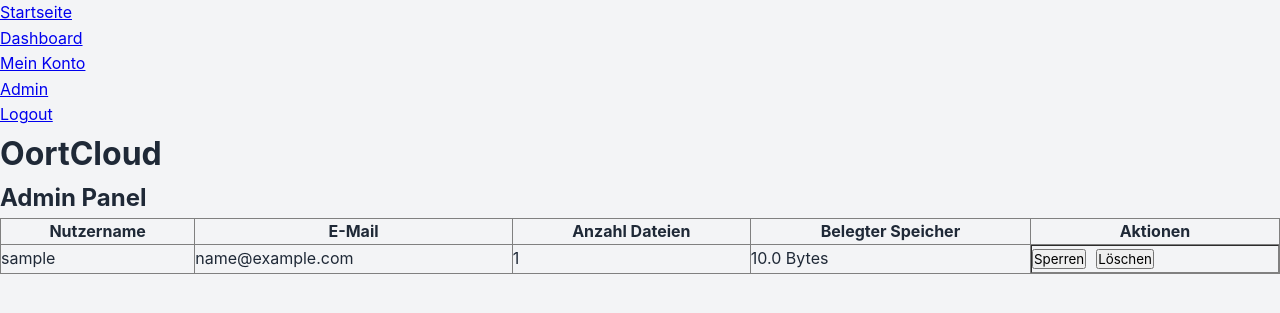
After one commit to Chris768356/OortCloud, a Flask app: page /admin/ in a window 1280 px wide. The commit adds this page. Shown: the top 313 px of the page. Run offline with Flask 3, Linux system fonts and the light colour scheme; a user stored in the database is signed in; tables that the repository leaves empty hold one stand-in row (values such as "Sample post"); some libraries are stand-ins or nearby versions.

Commit message:
Admin finished

```diff
--- a/CloudApp/__init__.py
+++ b/CloudApp/__init__.py
@@ -3,7 +3,7 @@ from flask import Flask , render_template, flash, redirect , url_for, request
 from werkzeug.exceptions import RequestEntityTooLarge
 from CloudApp.extensions import db, csrf, login_manager, limiter, migrate
 from flask_wtf.csrf import CSRFError
-
+from CloudApp.services.utils import format_bytes
 
 
 def create_app(test_config=None):
@@ -17,6 +17,8 @@ def create_app(test_config=None):
         app.config.from_pyfile('config.py', silent=False)
     else:
         app.config.from_mapping(test_config)
+
+    app.jinja_env.filters['format_bytes'] = format_bytes
 
     db.init_app(app)
     login_manager.init_app(app)
@@ -38,7 +40,6 @@ def create_app(test_config=None):
         response.headers['X-XSS-Protection'] = '1; mode=block'
         response.headers['Referrer-Policy'] = 'strict-origin-when-cross-origin'
         response.headers['Content-Security-Policy'] = "default-src 'self'; style-src 'self' 'unsafe-inline';"
-
         # Erst aktivieren, wenn Server wirklich ein SSL-Zertifikat hat!
         # HSTS (Strict-Transport-Security): Zwingt den Browser, für 1 Jahr nur noch HTTPS zu nutzen
         # response.headers['Strict-Transport-Security'] = 'max-age=31536000; includeSubDomains'
@@ -77,7 +78,8 @@ def create_app(test_config=None):
     app.register_blueprint(dashboard_bp, url_prefix = "/dashboard")
     from CloudApp.routes.profile import profile_bp
     app.register_blueprint(profile_bp, url_prefix = "/profile")
-
+    from CloudApp.routes.admin import admin_bp
+    app.register_blueprint(admin_bp, url_prefix = "/admin")
 
     from CloudApp.models.user import User
     from CloudApp.models.file import File
--- a/CloudApp/routes/admin.py
+++ b/CloudApp/routes/admin.py
@@ -1,6 +1,12 @@
-from flask import Blueprint, render_template, request, url_for, redirect, current_app
+from flask import Blueprint, render_template, request, url_for, redirect, current_app, flash
 from flask_login import login_required, current_user
+from CloudApp.models.user import User
+from CloudApp.models.file import File
+from CloudApp.extensions import db
 from CloudApp.services.utils import admin_required
+from sqlalchemy import func
+import os
+import shutil
 
 admin_bp = Blueprint("admin", __name__)
 
@@ -8,4 +14,55 @@ admin_bp = Blueprint("admin", __name__)
 @login_required
 @admin_required
 def admin_dashboard():
-    pass
+
+    data = db.session.query(User, func.count(File.id), func.sum(File.file_size)).outerjoin(File).group_by(User.id).all()
+
+    return render_template("admin.html", data = data)
+
+
+
+@admin_bp.route("/toggle_lock/<int:user_id>", methods=["POST"])
+@login_required
+@admin_required
+def toggle_lock(user_id):
+    user = User.query.get_or_404(user_id)
+
+    if user.id == current_user.id:
+        flash("Du kannst dich nicht selbst sperren!", "error")
+        return redirect(url_for('admin.admin_dashboard'))
+
+    user.is_locked = not user.is_locked
+    db.session.commit()
+
+    status = "gesperrt" if user.is_locked else "entsperrt"
+    flash(f"Nutzer {user.username} wurde {status}.", "success")
+    return redirect(url_for('admin.admin_dashboard'))
+
+
+@admin_bp.route("/delete_user/<int:user_id>", methods=["POST"])
+@login_required
+@admin_required
+def delete_user(user_id):
+    user = User.query.get_or_404(user_id)
+
+    if user.id == current_user.id:
+        flash("Du kannst deinen eigenen Admin-Account hier nicht löschen!", "error")
+        return redirect(url_for('admin.admin_dashboard'))
+
+
+    base_path = current_app.config.get("BASE_UPLOAD_FOLDER")
+    directory_path = os.path.join(base_path, user.directory_uuid)
+
+    if os.path.exists(directory_path):
+        try:
+            shutil.rmtree(directory_path)
+        except OSError as e:
+            flash(f"Fehler beim Löschen der Dateien von {user.username}.", "error")
+            return redirect(url_for('admin.admin_dashboard'))
+
+    username = user.username
+    db.session.delete(user)
+    db.session.commit()
+
+    flash(f"Nutzer {username} und alle seine Dateien wurden endgültig gelöscht.", "success")
+    return redirect(url_for('admin.admin_dashboard'))
--- a/CloudApp/routes/auth.py
+++ b/CloudApp/routes/auth.py
@@ -119,6 +119,10 @@ def login():
 
         if user:
             if user.check_password(password):
+                if user.is_locked:
+                    flash("Dein Account wurde vom Administrator gesperrt. Bitte kontaktiere den Support.", "error")
+                    return redirect(url_for('auth.login'))
+
                 login_user(user)
                 return redirect(url_for("dashboard.dashboard"))
             else:
--- a/CloudApp/routes/dashboard.py
+++ b/CloudApp/routes/dashboard.py
@@ -56,7 +56,7 @@ def upload():
             final_used_memory = file_size + used_user_memory
 
             if final_used_memory > max_user_memory:
-                flash(f"Sie haben zu wenig verfügbaren Speicherplatz! {(final_used_memory / 1024 / 1024):.2f}MB / {(max_user_memory / 1024 / 1024):.2f}MB", "error")
+                flash(f"Sie haben zu wenig verfügbaren Speicherplatz! {(final_used_memory / 1000 / 1000):.2f}MB / {(max_user_memory / 1000 / 1000):.2f}MB", "error")
 
             else:
                 file.save(upload_folder)
--- a/CloudApp/routes/profile.py
+++ b/CloudApp/routes/profile.py
@@ -134,7 +134,6 @@ def delete_profile():
         try:
             shutil.rmtree(directory_path)
         except OSError as e:
-            # current_app.logger.error(f"Dateisystem-Fehler bei User {current_user.username}: {e}")
             flash("Ein serverseitiger Fehler ist aufgetreten. Deine Dateien konnten nicht gelöscht werden.", "error")
             session['edit_mode'] = 'delete'
             return redirect(url_for('profile.show_profile'))
--- a/CloudApp/services/utils.py
+++ b/CloudApp/services/utils.py
@@ -19,3 +19,17 @@ def logout_required(f):
             return redirect(url_for('index'))
         return f(*args, **kwargs)
     return decorated_function
+
+def format_bytes(size):
+    if not size:
+        return "0 Bytes"
+
+    size = float(size)
+    units = ['Bytes', 'KB', 'MB', 'GB', 'TB']
+    index = 0
+
+    while size >= 1000 and index < len(units) - 1:
+        size /= 1000.0
+        index += 1
+
+    return f"{round(size, 2)} {units[index]}"
--- a/CloudApp/static/css/style.css
+++ b/CloudApp/static/css/style.css
@@ -30,7 +30,6 @@ body {
 
 
 
-
 .flash.error{
     color: var(--danger-color);
 }
--- /dev/null
+++ b/CloudApp/templates/admin.html
@@ -0,0 +1,44 @@
+{% extends "base.html" %}
+
+{% block header %}
+    <h2>Admin Panel</h2>
+{% endblock header %}
+
+{% block content %}
+    <table border="1" cellpadding="10" style="border-collapse: collapse; width: 100%;">
+        <thead>
+            <tr>
+                <th>Nutzername</th>
+                <th>E-Mail</th>
+                <th>Anzahl Dateien</th>
+                <th>Belegter Speicher</th>
+                <th>Aktionen</th>
+            </tr>
+        </thead>
+        <tbody>
+        {% for user, file_count, total_size in data %}
+            <tr>
+                <td>{{ user.username }}</td>
+                <td>{{ user.email }}</td>
+                <td>{{ file_count  }}</td>
+                <td>{{ (total_size or 0) | format_bytes }}</td>
+                <td style="display: flex; gap: 10px;">
+                    <form action="{{ url_for('admin.toggle_lock', user_id=user.id) }}" method="POST">
+                        <input type="hidden" name="csrf_token" value="{{ csrf_token() }}">
+                        {% if user.is_locked %}
+                            <button type="submit" class="btn btn-warning">Entsperren</button>
+                        {% else %}
+                            <button type="submit" class="btn btn-secondary">Sperren</button>
+                        {% endif %}
+                    </form>
+                    <form action="{{ url_for('admin.delete_user', user_id=user.id) }}" method="POST"
+                        onsubmit="return confirm('Nutzer {{ user.username }} und ALLE seine Dateien wirklich endgültig löschen?');">
+                        <input type="hidden" name="csrf_token" value="{{ csrf_token() }}">
+                        <button type="submit" class="btn btn-danger">Löschen</button>
+                    </form>
+                </td>
+            </tr>
+        {% endfor %}
+        </tbody>
+    </table>
+{% endblock content %}
--- a/CloudApp/templates/base.html
+++ b/CloudApp/templates/base.html
@@ -12,6 +12,9 @@
         {% if current_user.is_authenticated %}
           <li><a href="{{url_for('dashboard.dashboard')}}">Dashboard</a></li>
           <li><a href="{{url_for('profile.show_profile')}}">Mein Konto</a></li>
+          {% if current_user.is_admin %}
+            <li><a href="{{url_for('admin.admin_dashboard')}}">Admin</a></li>
+          {% endif %}
           <li><a href="{{url_for('auth.logout')}}">Logout</a></li>
         {% else %}
           <li><a href="{{url_for('auth.login')}}">Login</a></li>
```
Also changed, not shown: CloudApp/models/user.py (+7 -1 lines), migrations/versions/7b16efadd53c_.py (added, +32 -0 lines).
